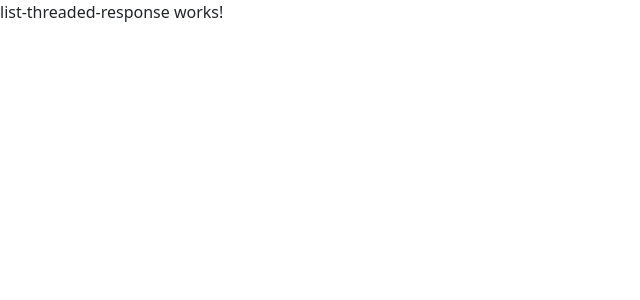
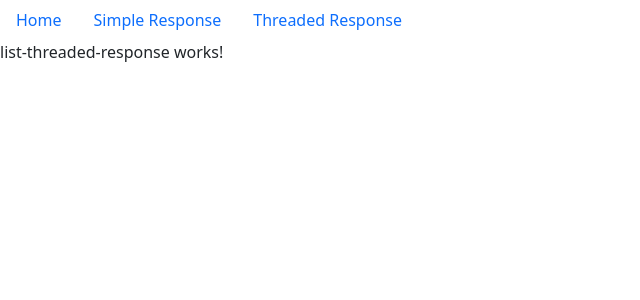
Before and after one commit to FelipeTC06/Dynamic-form, an Angular app: page /threaded/list in a window 1280 px wide. Shown: the top 300 px of the page, without its empty margins (0-640 px from the left). Built offline with nearby package versions, Linux system fonts and the light colour scheme.

Commit message:
feat: create layout

```diff
--- a/src/app/app.routes.ts
+++ b/src/app/app.routes.ts
@@ -1,6 +1,11 @@
 import { Routes } from '@angular/router';
 
 export const routes: Routes = [
+    {
+        path: '',
+        loadComponent: () =>
+            import('./components/layout/layout.component').then(c => c.LayoutComponent),
+    },
     {
         path: 'simple/form',
         loadComponent: () =>
--- /dev/null
+++ b/src/app/components/layout/layout.component.html
@@ -0,0 +1,6 @@
+<nav class="nav">
+    <a class="nav-link" [routerLink]="['/']" routerLinkActive="active">Home</a>
+    <a class="nav-link" [routerLink]="['/simple/list']" routerLinkActive="active">Simple Response</a>
+    <a class="nav-link" [routerLink]="['/threaded/list']" routerLinkActive="active">Threaded Response</a>
+</nav>
+<ng-content></ng-content>
--- a/src/app/components/simple-response/form-simple-response/form-simple-response.component.html
+++ b/src/app/components/simple-response/form-simple-response/form-simple-response.component.html
@@ -1,3 +1,5 @@
+<app-layout>
+
     <form [formGroup]="simpleResponseForm" (ngSubmit)="onSubmit()">
         <div *ngFor="let field of fields" class="align-fields">
             <label [ngClass]="{'separator': field.type === 'separator'}">{{field.label}}</label>
@@ -19,3 +21,4 @@
 
         <button type="submit">Submit</button>
     </form>
+</app-layout>
--- a/src/app/components/simple-response/list-simple-response/list-simple-response.component.html
+++ b/src/app/components/simple-response/list-simple-response/list-simple-response.component.html
@@ -1,3 +1,4 @@
+<app-layout>
     <div>
         <h3>Dados do Usuário</h3>
         <table>
@@ -36,3 +37,4 @@
             </tbody>
         </table>
     </div>
+</app-layout>
--- a/src/app/components/threaded-response/form-threaded-response/form-threaded-response.component.html
+++ b/src/app/components/threaded-response/form-threaded-response/form-threaded-response.component.html
@@ -1 +1,3 @@
-<p>form-threaded-response works!</p>
+<app-layout>
+    <p>form-threaded-response works!</p>
+</app-layout>
--- a/src/app/components/threaded-response/list-threaded-response/list-threaded-response.component.html
+++ b/src/app/components/threaded-response/list-threaded-response/list-threaded-response.component.html
@@ -1 +1,3 @@
-<p>list-threaded-response works!</p>
+<app-layout>
+    <p>list-threaded-response works!</p>
+</app-layout>
```
Also changed, not shown: src/app/components/layout/layout.component.ts (added, +14 -0 lines), src/app/components/simple-response/form-simple-response/form-simple-response.component.ts (+6 -5 lines), src/app/components/simple-response/list-simple-response/list-simple-response.component.ts (+6 -6 lines), src/app/components/threaded-response/form-threaded-response/form-threaded-response.component.ts (+6 -5 lines), src/app/components/threaded-response/list-threaded-response/list-threaded-response.component.ts (+6 -5 lines), src/app/components/layout/layout.component.scss (added), 1 other file (tests, documents, lock files or other folders). Lines whose indentation alone changed are shown as unchanged.
